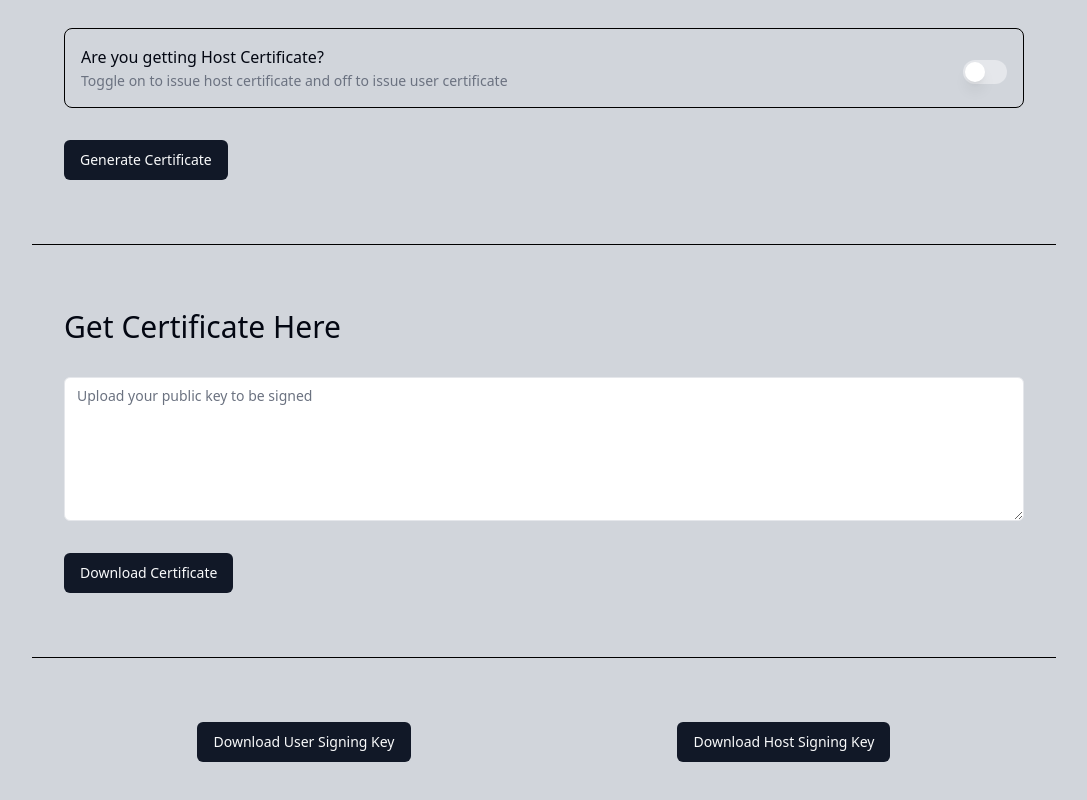
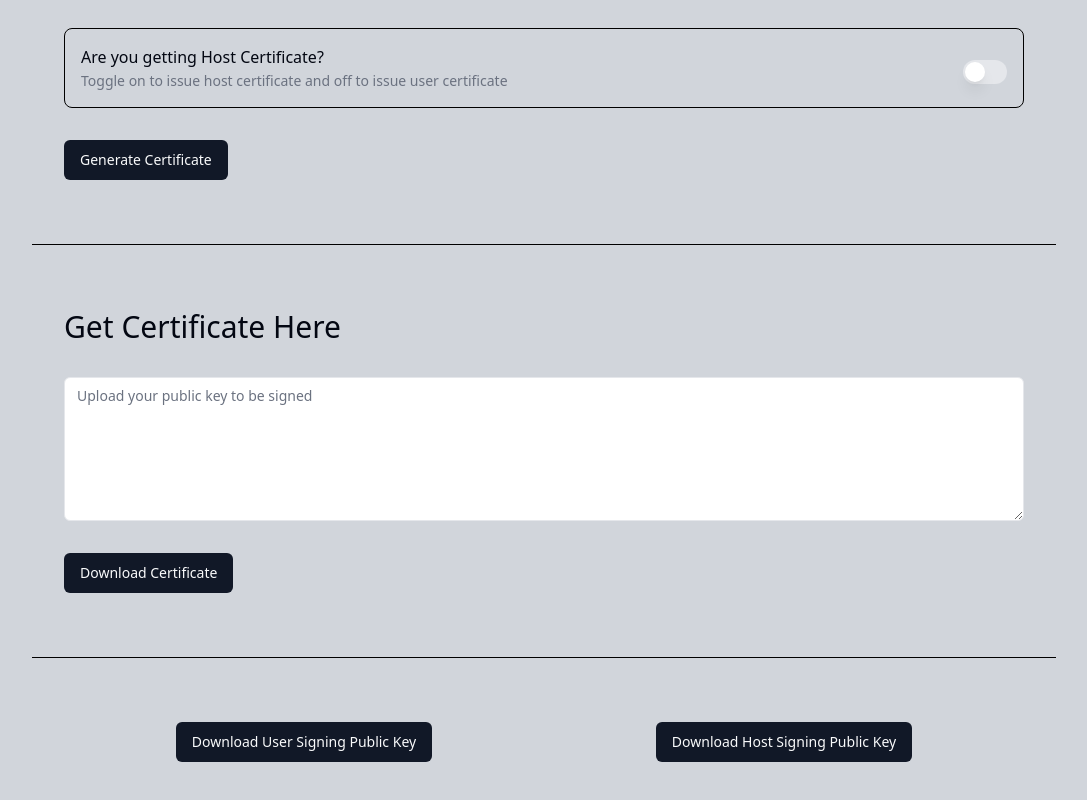
Before and after one commit to Gokul2003g/ca-server-frontend, a React (Vite) app: page / in a window 1280 px wide. Shown: the part 256-1056 px from the top of the page, without its empty margins (96-1183 px from the left). Built offline with nearby package versions, Linux system fonts and the light colour scheme; no server answers.

Commit message:
Change button name

```diff
--- a/src/App.tsx
+++ b/src/App.tsx
@@ -138,8 +138,8 @@ function App() {
       </div>
       <Separator className="my-16 w-4/5 bg-black" />
       <div className="w-3/4 flex justify-around">
-        <Button onClick={downloadUserSignKey}>Download User Signing Key</Button>
-        <Button onClick={downloadHostSignKey}>Download Host Signing Key</Button>
+        <Button onClick={downloadUserSignKey}>Download User Signing Public Key</Button>
+        <Button onClick={downloadHostSignKey}>Download Host Signing Public Key</Button>
       </div>
     </div >
   )
```
